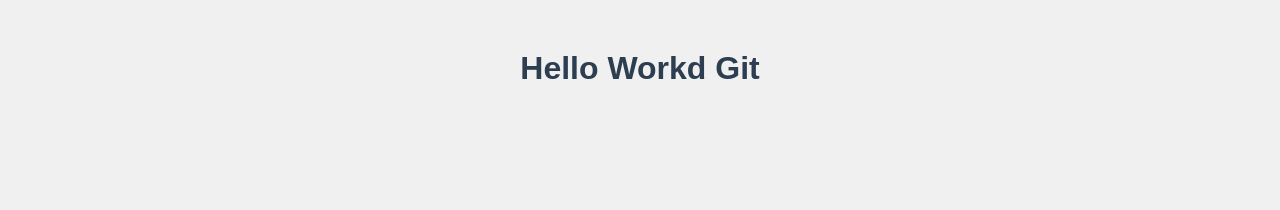
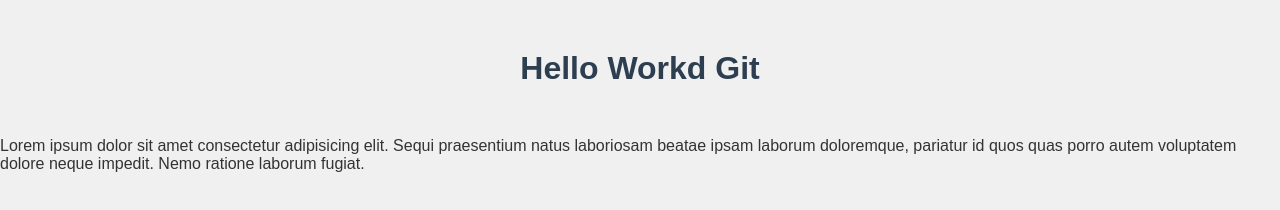
Before and after one commit to Crystyanno/comandosgit, a plain HTML site: page 1_projeto_git/index.html in a window 1280 px wide. Drawn offline with Linux system fonts and the light colour scheme.

Commit message:
add index

```diff
--- a/1_projeto_git/index.html
+++ b/1_projeto_git/index.html
@@ -8,5 +8,6 @@
 </head>
 <body>
     <h1>Hello Workd Git</h1>
+    <p>Lorem ipsum dolor sit amet consectetur adipisicing elit. Sequi praesentium natus laboriosam beatae ipsam laborum doloremque, pariatur id quos quas porro autem voluptatem dolore neque impedit. Nemo ratione laborum fugiat.</p>
 </body>
 </html>
```
